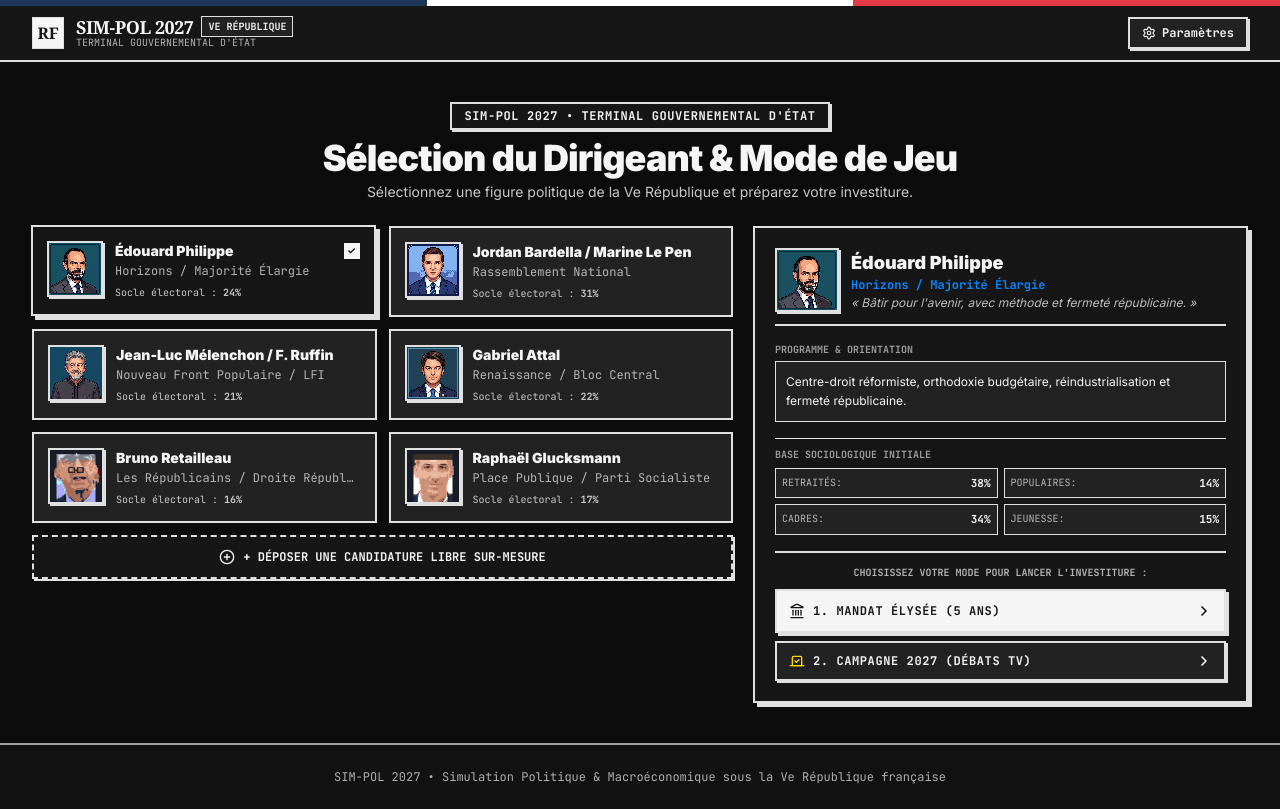
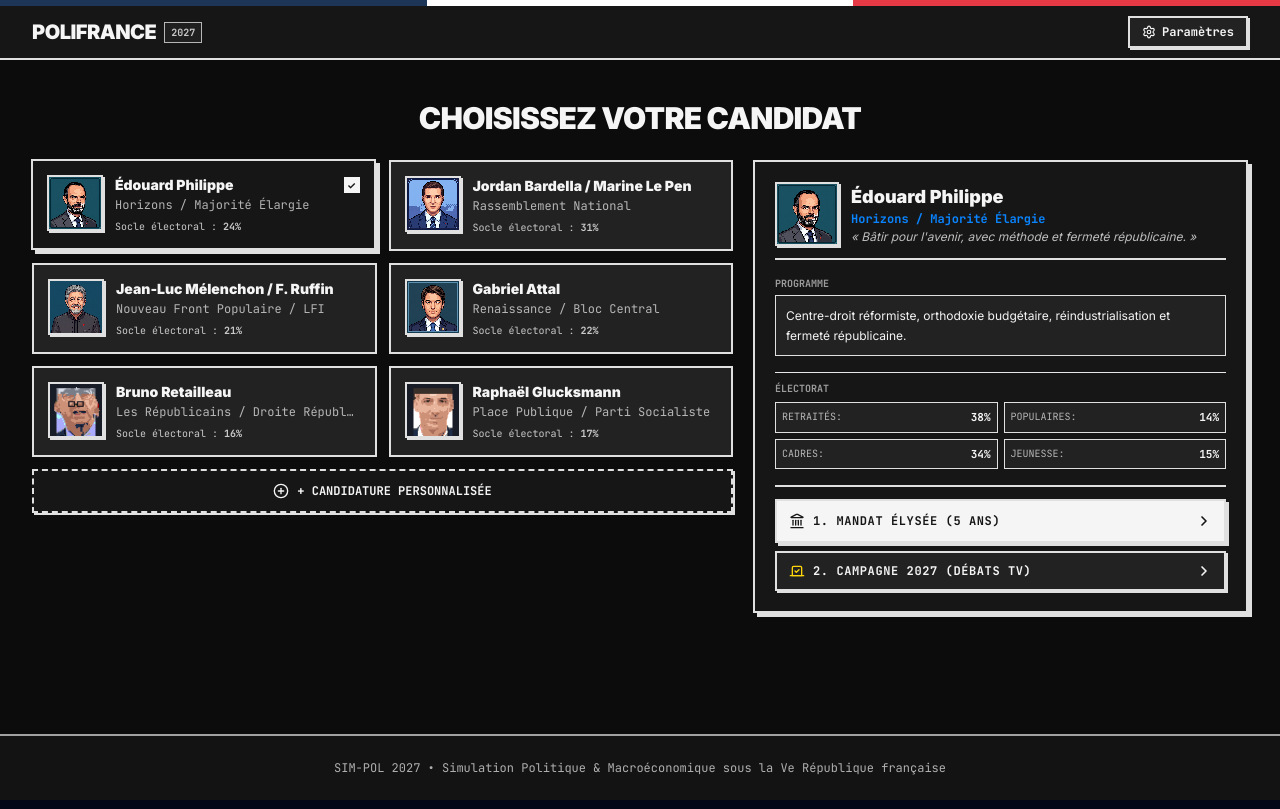
Before and after one commit to Morgan98800/polifrance, a React (Vite) app: page / in a window 1280 px wide. Built offline with nearby package versions, Linux system fonts and the light colour scheme.

Commit message:
clean: remove textual clutter, bureaucratic noise, redundant badges, and streamline headers across the game

```diff
--- a/src/App.tsx
+++ b/src/App.tsx
@@ -474,7 +474,7 @@
                 className="px-3.5 py-2 bg-[var(--text-main)] text-[var(--bg-panel)] border-2 border-[var(--border-hard)] font-bold uppercase flex items-center space-x-2 shadow-[3px_3px_0px_var(--border-hard)] active:translate-x-[2px] active:translate-y-[2px] transition-all"
               >
                 <ArrowLeft className="w-4 h-4 stroke-[2.5]" />
-                <span>⬅️ RETOUR AU BUREAU (ÉCHAP)</span>
+                <span>Retour Bureau</span>
               </button>
               <h2 className="font-display font-black text-lg sm:text-xl">Bourse, Dette Souveraine & Europe</h2>
             </div>
@@ -491,7 +491,7 @@
                 className="px-3.5 py-2 bg-[var(--text-main)] text-[var(--bg-panel)] border-2 border-[var(--border-hard)] font-bold uppercase flex items-center space-x-2 shadow-[3px_3px_0px_var(--border-hard)] active:translate-x-[2px] active:translate-y-[2px] transition-all"
               >
                 <ArrowLeft className="w-4 h-4 stroke-[2.5]" />
-                <span>⬅️ RETOUR AU BUREAU (ÉCHAP)</span>
+                <span>Retour Bureau</span>
               </button>
               <h2 className="font-display font-black text-lg sm:text-xl">Hémicycle & 577 Députés</h2>
             </div>
@@ -511,7 +511,7 @@
                 className="px-3.5 py-2 bg-[var(--text-main)] text-[var(--bg-panel)] border-2 border-[var(--border-hard)] font-bold uppercase flex items-center space-x-2 shadow-[3px_3px_0px_var(--border-hard)] active:translate-x-[2px] active:translate-y-[2px] transition-all"
               >
                 <ArrowLeft className="w-4 h-4 stroke-[2.5]" />
-                <span>⬅️ RETOUR AU BUREAU (ÉCHAP)</span>
+                <span>Retour Bureau</span>
               </button>
               <h2 className="font-display font-black text-lg sm:text-xl">Cabinet & Conseil des Ministres</h2>
             </div>
@@ -531,7 +531,7 @@
                 className="px-3.5 py-2 bg-[var(--text-main)] text-[var(--bg-panel)] border-2 border-[var(--border-hard)] font-bold uppercase flex items-center space-x-2 shadow-[3px_3px_0px_var(--border-hard)] active:translate-x-[2px] active:translate-y-[2px] transition-all"
               >
                 <ArrowLeft className="w-4 h-4 stroke-[2.5]" />
-                <span>⬅️ RETOUR AU BUREAU (ÉCHAP)</span>
+                <span>Retour Bureau</span>
               </button>
               <h2 className="font-display font-black text-lg sm:text-xl">Cartographie Régionale</h2>
             </div>
@@ -553,7 +553,7 @@
                 className="px-3.5 py-2 bg-[var(--text-main)] text-[var(--bg-panel)] border-2 border-[var(--border-hard)] font-bold uppercase flex items-center space-x-2 shadow-[3px_3px_0px_var(--border-hard)] active:translate-x-[2px] active:translate-y-[2px] transition-all"
               >
                 <ArrowLeft className="w-4 h-4 stroke-[2.5]" />
-                <span>⬅️ RETOUR AU BUREAU (ÉCHAP)</span>
+                <span>Retour Bureau</span>
               </button>
               <h2 className="font-display font-black text-lg sm:text-xl">Salle de Presse & Dépêches AFP</h2>
             </div>
@@ -573,7 +573,7 @@
                 className="px-3.5 py-2 bg-[var(--text-main)] text-[var(--bg-panel)] border-2 border-[var(--border-hard)] font-bold uppercase flex items-center space-x-2 shadow-[3px_3px_0px_var(--border-hard)] active:translate-x-[2px] active:translate-y-[2px] transition-all"
               >
                 <ArrowLeft className="w-4 h-4 stroke-[2.5]" />
-                <span>⬅️ RETOUR AU BUREAU (ÉCHAP)</span>
+                <span>Retour Bureau</span>
               </button>
               <h2 className="font-display font-black text-lg sm:text-xl">Archives Présidentielles</h2>
             </div>
@@ -590,7 +590,7 @@
                 className="px-3.5 py-2 bg-[var(--text-main)] text-[var(--bg-panel)] border-2 border-[var(--border-hard)] font-bold uppercase flex items-center space-x-2 shadow-[3px_3px_0px_var(--border-hard)] active:translate-x-[2px] active:translate-y-[2px] transition-all"
               >
                 <ArrowLeft className="w-4 h-4 stroke-[2.5]" />
-                <span>⬅️ RETOUR AU BUREAU (ÉCHAP)</span>
+                <span>Retour Bureau</span>
               </button>
               <h2 className="font-display font-black text-lg sm:text-xl">Panthéon & Succès Débloqués</h2>
             </div>
@@ -607,7 +607,7 @@
                 className="px-3.5 py-2 bg-[var(--text-main)] text-[var(--bg-panel)] border-2 border-[var(--border-hard)] font-bold uppercase flex items-center space-x-2 shadow-[3px_3px_0px_var(--border-hard)] active:translate-x-[2px] active:translate-y-[2px] transition-all"
               >
                 <ArrowLeft className="w-4 h-4 stroke-[2.5]" />
-                <span>⬅️ RETOUR AU BUREAU (ÉCHAP)</span>
+                <span>Retour Bureau</span>
               </button>
               <h2 className="font-display font-black text-lg sm:text-xl">Configuration & Paramètres</h2>
             </div>
@@ -748,9 +748,9 @@
         />
       )}
 
-      {/* Pied de page */}
-      <footer className={`mt-8 py-6 border-t-2 border-[var(--border-hard)] bg-[var(--bg-panel)] text-center text-xs font-mono opacity-70 ${isMobileMode ? 'pb-20' : ''}`}>
-        SIM-POL 2027 • Simulation Institutionnelle et Macroéconomique sous la Constitution de 1958
+      {/* Pied de page Épuré */}
+      <footer className={`mt-8 py-5 border-t-2 border-[var(--border-hard)] bg-[var(--bg-panel)] text-center text-xs font-mono font-bold uppercase tracking-wider opacity-70 ${isMobileMode ? 'pb-20' : ''}`}>
+        POLIFRANCE 2027
       </footer>
 
     </div>
--- a/src/components/CandidateSelect.tsx
+++ b/src/components/CandidateSelect.tsx
@@ -61,17 +61,11 @@
   return (
     <div className="max-w-7xl mx-auto px-4 py-6 sm:px-6 lg:px-8 text-[var(--text-main)] font-sans">
 
-      {/* En-tête Brutaliste */}
-      <div className="text-center max-w-3xl mx-auto mb-6">
-        <span className="font-mono text-xs font-bold uppercase tracking-wider px-3 py-1 bg-[var(--bg-panel)] border-2 border-[var(--border-hard)] shadow-[2px_2px_0px_var(--border-hard)] inline-block mb-2">
-          SIM-POL 2027 • TERMINAL GOUVERNEMENTAL D'ÉTAT
-        </span>
-        <h1 className="text-3xl sm:text-4xl font-display font-black tracking-tight">
-          Sélection du Dirigeant & Mode de Jeu
+      {/* En-tête Épuré */}
+      <div className="text-center max-w-2xl mx-auto mb-6">
+        <h1 className="text-2xl sm:text-3xl font-display font-black tracking-tight uppercase">
+          Choisissez votre Candidat
         </h1>
-        <p className="mt-1 text-xs sm:text-sm opacity-80 font-sans">
-          Sélectionnez une figure politique de la Ve République et préparez votre investiture.
-        </p>
       </div>
 
       {!isCreatingCustom ? (
@@ -128,7 +122,7 @@
               className="sm:col-span-2 cursor-pointer p-3 border-2 border-dashed border-[var(--border-hard)] bg-[var(--bg-panel)] hover:bg-[var(--bg-subtle)] transition-all flex items-center justify-center space-x-2 text-xs font-mono font-bold uppercase shadow-[2px_2px_0px_var(--border-hard)] active:translate-x-[2px] active:translate-y-[2px]"
             >
               <PlusCircle className="w-4 h-4 stroke-[2]" />
-              <span>+ Déposer une candidature libre sur-mesure</span>
+              <span>+ Candidature personnalisée</span>
             </div>
           </div>
 
@@ -155,7 +149,7 @@
             {/* Doctrine */}
             <div>
               <span className="text-[10px] font-mono font-bold uppercase opacity-60 block mb-1">
-                PROGRAMME & ORIENTATION
+                PROGRAMME
               </span>
               <p className="text-xs bg-[var(--bg-subtle)] p-2.5 border border-[var(--border-hard)] font-sans leading-relaxed">
                 {activeCandidate.doctrine}
@@ -165,7 +159,7 @@
             {/* Répartition Sociologique */}
             <div className="pt-2 border-t border-[var(--border-hard)]/30 font-mono text-[11px]">
               <span className="text-[10px] font-bold uppercase opacity-60 block mb-1.5">
-                BASE SOCIOLOGIQUE INITIALE
+                ÉLECTORAT
               </span>
               <div className="grid grid-cols-2 gap-1.5">
                 <div className="bg-[var(--bg-subtle)] p-1.5 border border-[var(--border-hard)] flex justify-between">
@@ -189,9 +183,6 @@
 
             {/* BOUTONS DE SÉLECTION DU MODE */}
             <div className="pt-3 border-t-2 border-[var(--border-hard)] space-y-2 font-mono text-xs">
-              <span className="text-[10px] font-bold uppercase opacity-70 block text-center">
-                CHOISISSEZ VOTRE MODE POUR LANCER L'INVESTITURE :
-              </span>
 
               {/* Mode 1 : Gouvernance Élysée */}
               <button
--- a/src/components/Navbar.tsx
+++ b/src/components/Navbar.tsx
@@ -30,24 +30,14 @@
 
       <div className="max-w-[1600px] mx-auto px-4 sm:px-6 lg:px-8 py-2.5 flex flex-wrap items-center justify-between gap-3">
 
-        {/* Logo & Titre Institutionnel */}
-        <div className="flex items-center space-x-3">
-          <div className="w-8 h-8 bg-[var(--text-main)] text-[var(--bg-panel)] border border-[var(--border-hard)] flex items-center justify-center font-serif font-bold text-base">
-            RF
-          </div>
-          <div>
-            <div className="flex items-center space-x-2">
-              <h1 className="font-serif font-black text-lg tracking-tight leading-none">
-                SIM-POL 2027
-              </h1>
-              <span className="text-[10px] font-mono font-bold px-1.5 py-0.5 bg-[var(--bg-subtle)] border border-[var(--border-hard)] uppercase">
-                Ve RÉPUBLIQUE
-              </span>
-            </div>
-            <p className="text-[10px] font-mono opacity-70 leading-tight">
-              TERMINAL GOUVERNEMENTAL D'ÉTAT
-            </p>
-          </div>
+        {/* Logo Épuré POLIFRANCE */}
+        <div className="flex items-center space-x-2">
+          <span className="font-display font-black text-lg sm:text-xl tracking-tight uppercase text-[var(--text-main)]">
+            POLIFRANCE
+          </span>
+          <span className="text-[10px] font-mono font-bold px-1.5 py-0.5 bg-[var(--bg-subtle)] border border-[var(--border-hard)] opacity-80">
+            2027
+          </span>
         </div>
 
         {/* Métriques d'En-Tête : Incarnation Présidentielle & Capital d'Autorité */}
--- a/src/components/PresidentialDeck.tsx
+++ b/src/components/PresidentialDeck.tsx
@@ -78,12 +78,12 @@
 
       {/* En-tête du Deck */}
       <div className="flex items-center justify-between pb-2 border-b border-[var(--border-hard)]">
-        <div className="flex items-center space-x-2 font-bold uppercase tracking-wider">
-          <Zap className="w-4 h-4 text-[var(--accent-amber)]" />
-          <span>CARTES TACTIQUES D'INTERVENTION D'ÉTAT (USAGE UNIQUE)</span>
+        <div className="flex items-center space-x-2 font-bold uppercase tracking-wider text-xs">
+          <Zap className="w-3.5 h-3.5 text-[var(--accent-amber)]" />
+          <span>Cartes Tactiques</span>
         </div>
         <span className="text-[10px] opacity-70">
-          Autorité dispo : <strong>{state.authorityPoints} pts</strong>
+          Autorité : <strong>{state.authorityPoints} pts</strong>
         </span>
       </div>
 
```
Also changed, not shown: src/components/CleanPresidentialDesk.tsx (+41 -74 lines).
